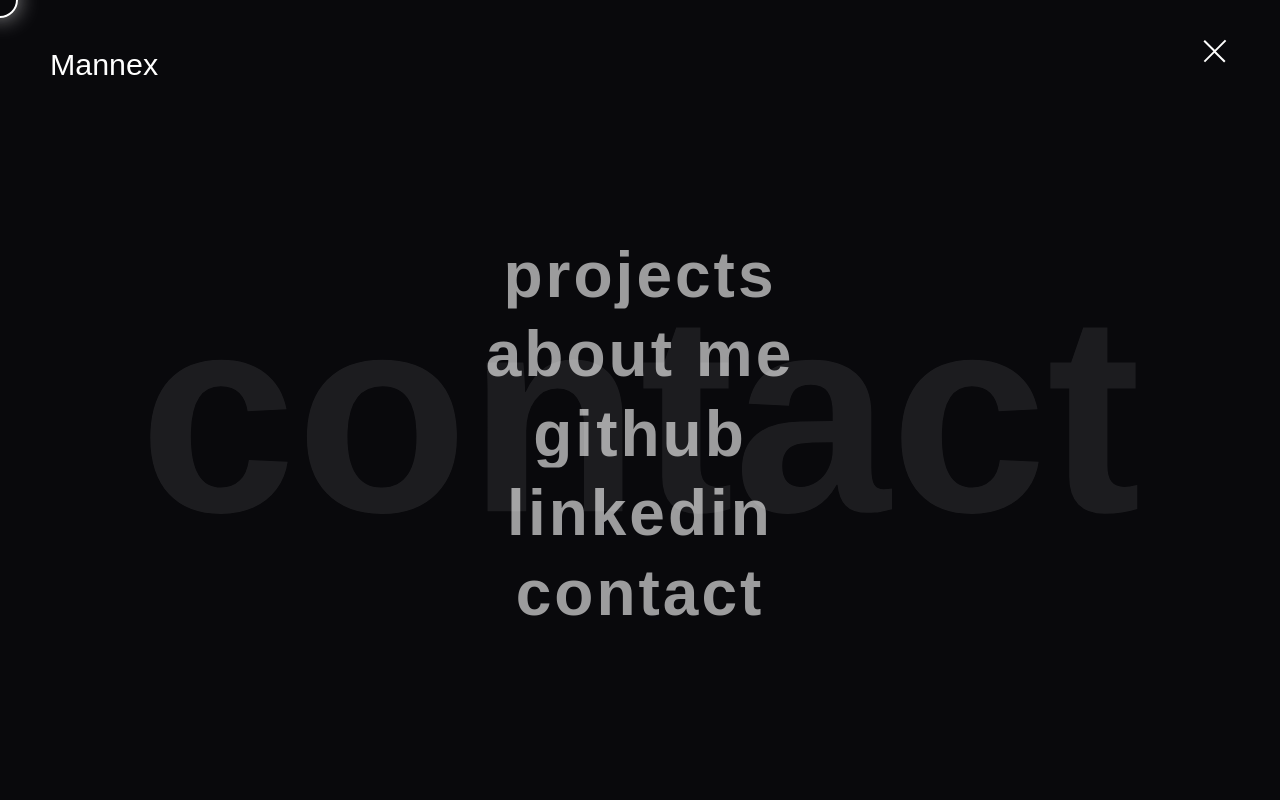
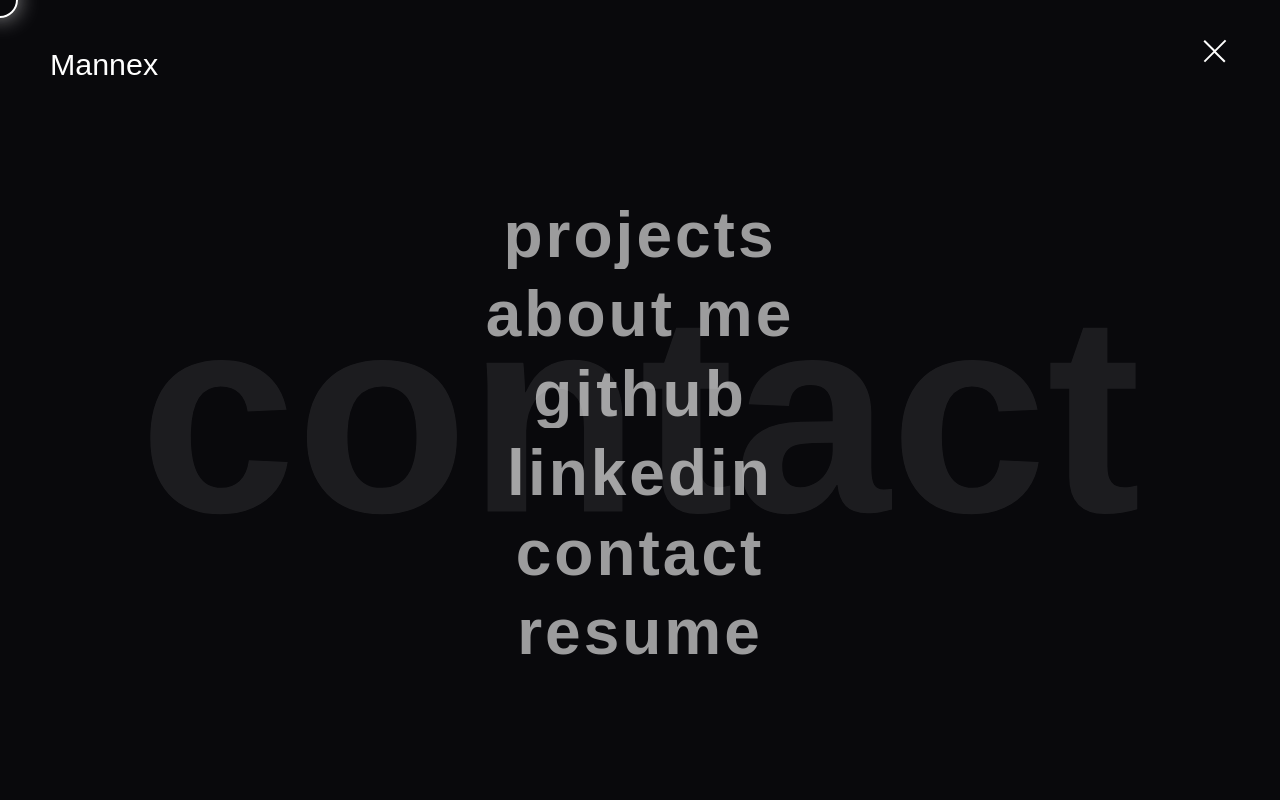
Before and after one commit to MannexP/mannextech, a plain HTML site: page contact.html in a window 1280 px wide. Both pictures are taken after a click on the element 1215 px from the left and 56 px from the top of the page. Shown: the top 800 px of the page. Drawn offline with Linux system fonts and the light colour scheme; a web font is replaced by a local one.

Commit message:
menu change

```diff
--- a/contact.html
+++ b/contact.html
@@ -89,6 +89,7 @@
 					<li class="nav__list-item"><a href="https://github.com/MannexP" class="hover-target animsition-link">github</a></li>
 					<li class="nav__list-item"><a href="https://www.linkedin.com/in/mannex-pimentel-61a870173/" class="hover-target animsition-link">linkedin</a></li>
 					<li class="nav__list-item"><a href="contact.html" class="hover-target animsition-link">contact</a></li>
+					<li class="nav__list-item"><a href="resources/mannextech.pdf" class="hover-target animsition-link">resume</a></li>
 				</ul>
 			</div>
 		</div>
@@ -105,7 +106,7 @@
 						<h1>Say Hello</h1>
 					</div>
 					<div class="offset-1 col-11 parallax-fade-top mt-2 mt-sm-3">
-						<p>get in touch</p>
+						<p>i would love to stay in touch</p>
 					</div>
 				</div>
 			</div>
```
Also changed, not shown: index.html (+2 -1 lines).
